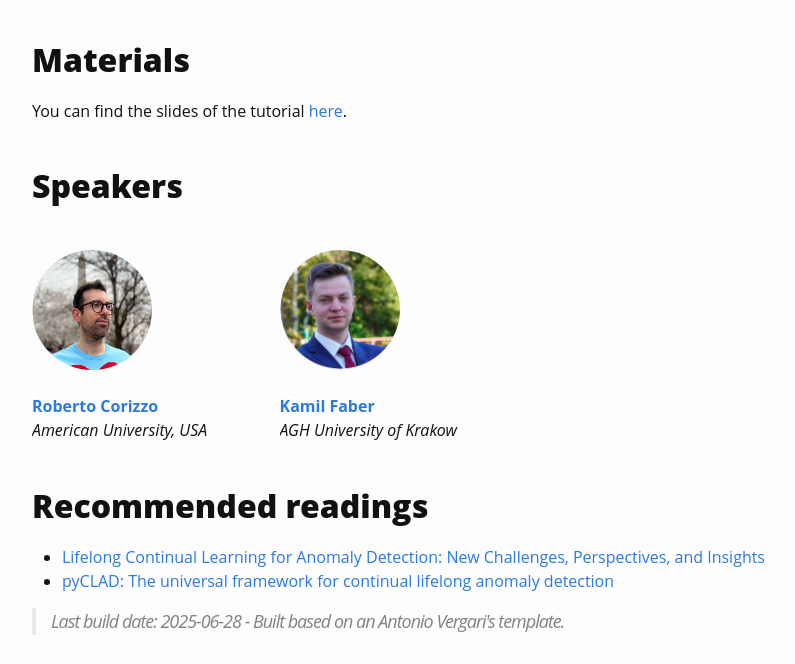
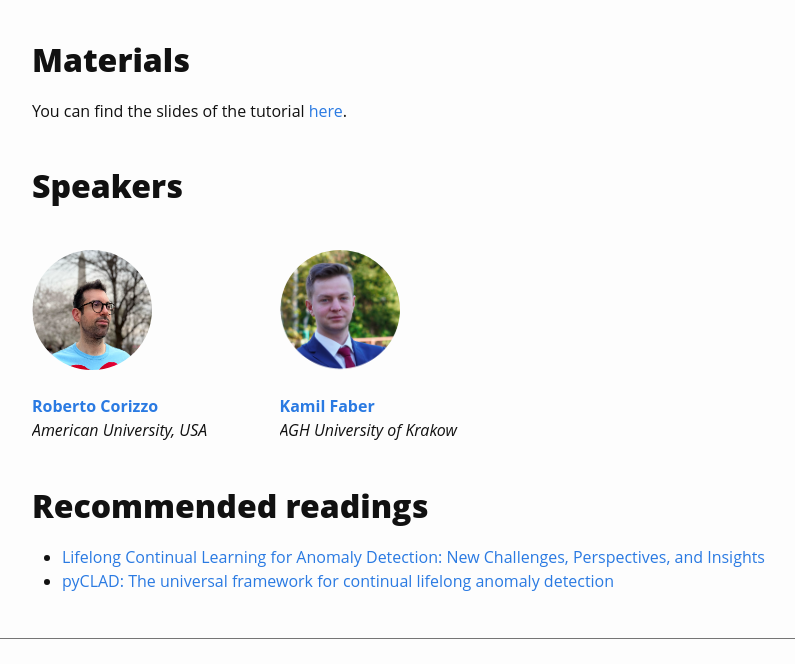
Before and after one commit to lifelonglab/ijcnn-2025-tutorial, a plain HTML site: page index.html in a window 1280 px wide. Shown: the part 1211-1875 px from the top of the page, without its empty margins (138-933 px from the left). Drawn offline with Linux system fonts and the light colour scheme; a web font is replaced by a local one.

Commit message:
Update index.html

```diff
--- a/index.html
+++ b/index.html
@@ -123,10 +123,6 @@ The tutorial requires basic knowledge of machine learning and anomaly detection.
   <li><a href="https://www.sciencedirect.com/science/article/pii/S2352711024003649">pyCLAD: The universal framework for continual lifelong anomaly detection</a></li>
 </ul>
 
-<blockquote>
-  <p>Last build date: 2025-06-28 - Built based on an Antonio Vergari's template.</p>
-</blockquote>
-
       </div>
     </main>
 
```
